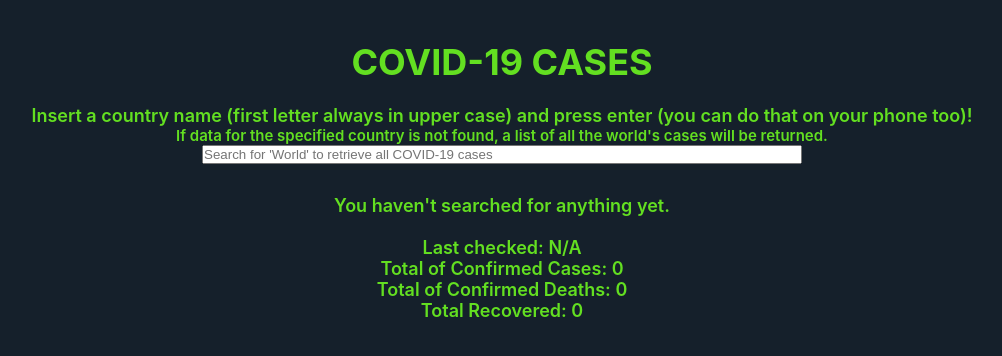
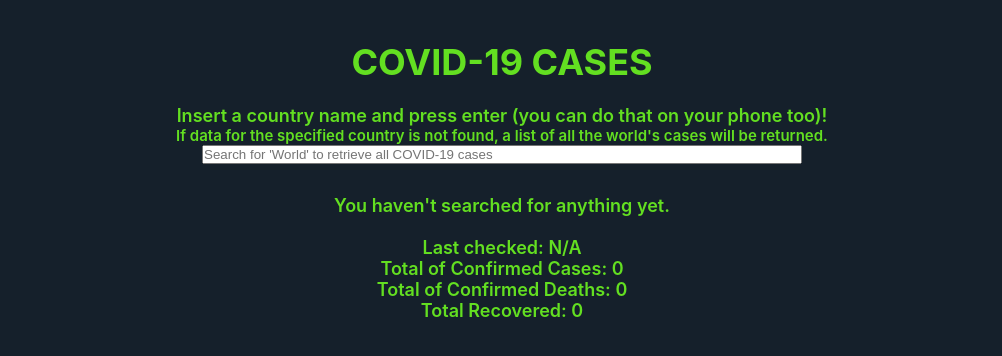
Before and after one commit to JustAn0therDev/COVID19-TRACKER, a React (Create React App) app: page / in a window 1280 px wide. Shown: the top 356 px of the page, without its empty margins (138-1140 px from the left). Built offline with nearby package versions, Linux system fonts and the light colour scheme.

Commit message:
Creation of a new Utils folder with a function to let the user insert a country name without upper case

```diff
--- a/src/MainComponent/Main.js
+++ b/src/MainComponent/Main.js
@@ -21,7 +21,7 @@ export default function Main() {
                 <h1>COVID-19 CASES</h1>
                 <br />
                 <label>
-                    Insert a country name (first letter always in upper case) and press enter (you can do that on your phone too)!
+                    Insert a country name and press enter (you can do that on your phone too)!
                 </label>
                 <small>
                     If data for the specified country is not found, a list of all the world's cases will be returned.
--- a/src/MainComponent/MainCovid19DataComponent/MainCovid19Data.js
+++ b/src/MainComponent/MainCovid19DataComponent/MainCovid19Data.js
@@ -2,6 +2,7 @@ import React, { useState, useEffect } from "react";
 import './MainCovid19Data.css';
 import axios from "axios";
 import config from "../../Config/ConfigurationVariables";
+import wordTransformer from '../../Utils/TransformFirstLetterInUpperCase';
 
 export default function MainCovid19Data({ country }) {
 
@@ -33,7 +34,7 @@ export default function MainCovid19Data({ country }) {
 	            "x-rapidapi-key": config.xRapidAPIKey
             },
             params: {
-                "country": country
+                "country": await wordTransformer(country)
             }
         });
 
--- /dev/null
+++ b/src/Utils/TransformFirstLetterInUpperCase.js
@@ -0,0 +1,5 @@
+export default async function transformFirstLetterInUpperCase(word) {
+    let arrayOfLetters = await word.split('');
+    arrayOfLetters[0] = await arrayOfLetters[0].toUpperCase();
+    return await arrayOfLetters.join('').toString();
+}
```
